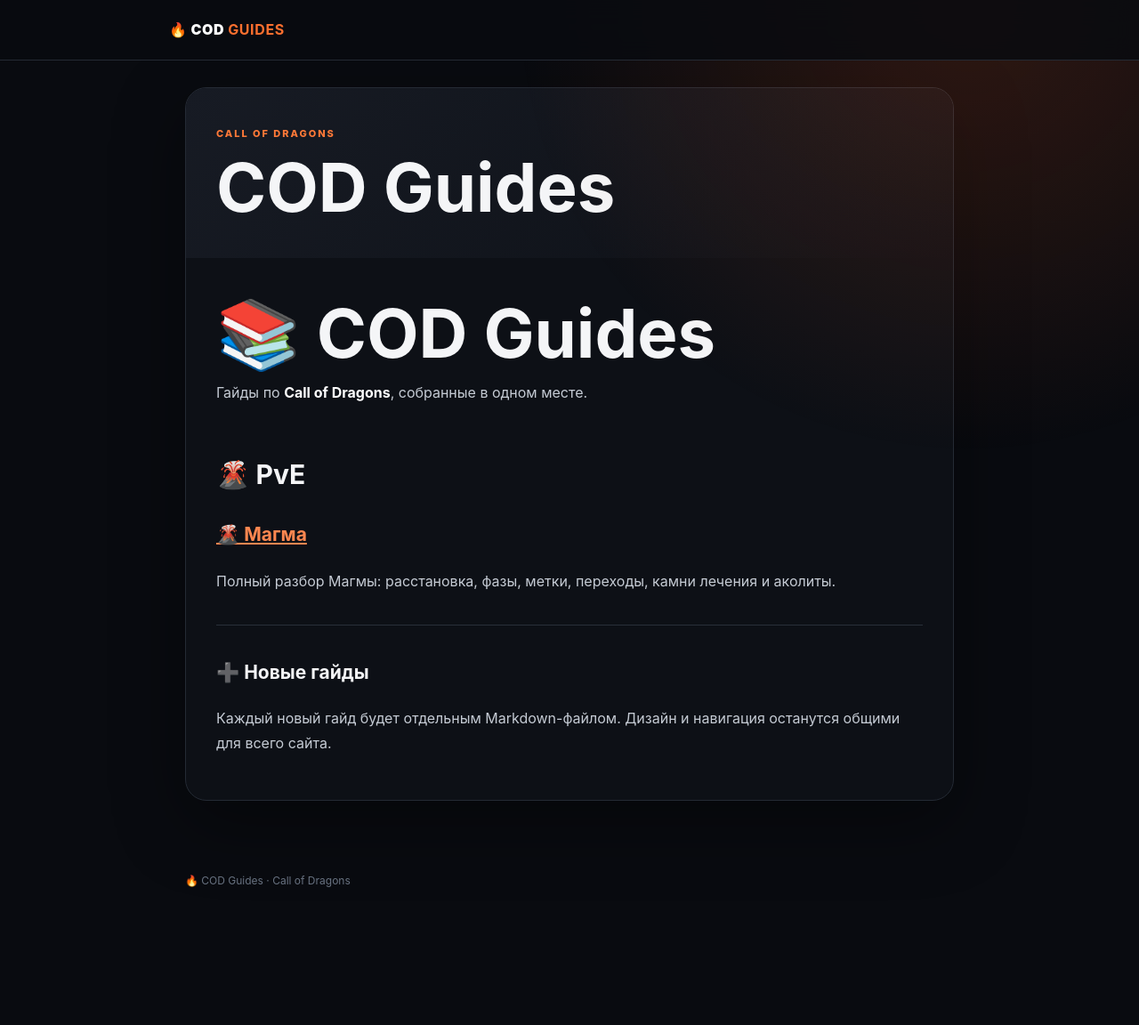
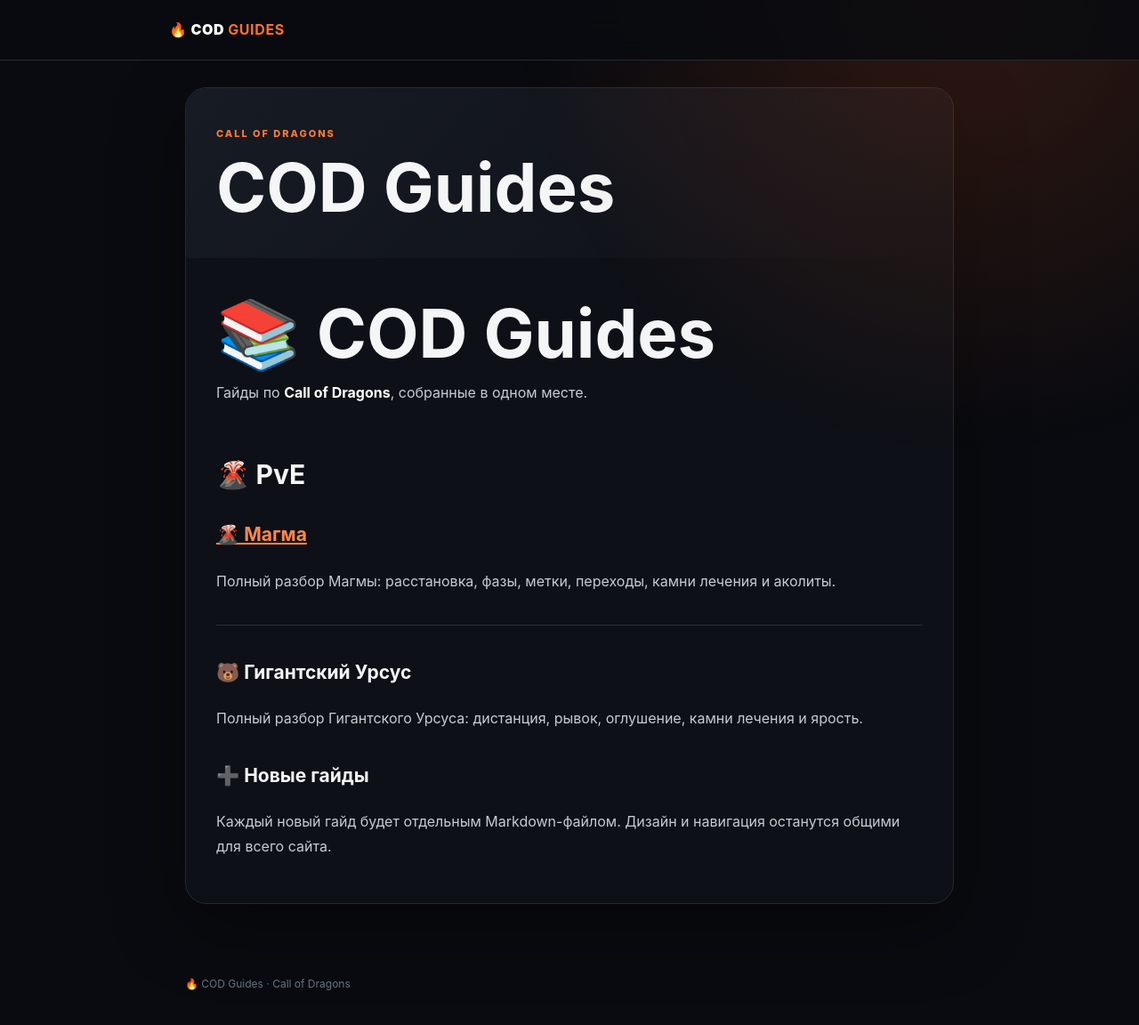
Before and after one commit to Kolya-YT/COD-Guides, a Jekyll site: the page built from index.md, in a window 1280 px wide and 1166 px high. Shown: the top 1152 px of the window at 89% size. Built offline with Jekyll 4.4.1, drawn with Linux system fonts in a browser that asks for light colours.

Commit message:
feat: add Ursus guide to index

```diff
--- a/index.md
+++ b/index.md
@@ -14,6 +14,10 @@
 
 ---
 
+### 🐻 Гигантский Урсус
+
+Полный разбор Гигантского Урсуса: дистанция, рывок, оглушение, камни лечения и ярость.
+
 ### ➕ Новые гайды
 
 Каждый новый гайд будет отдельным Markdown-файлом. Дизайн и навигация останутся общими для всего сайта.
```
